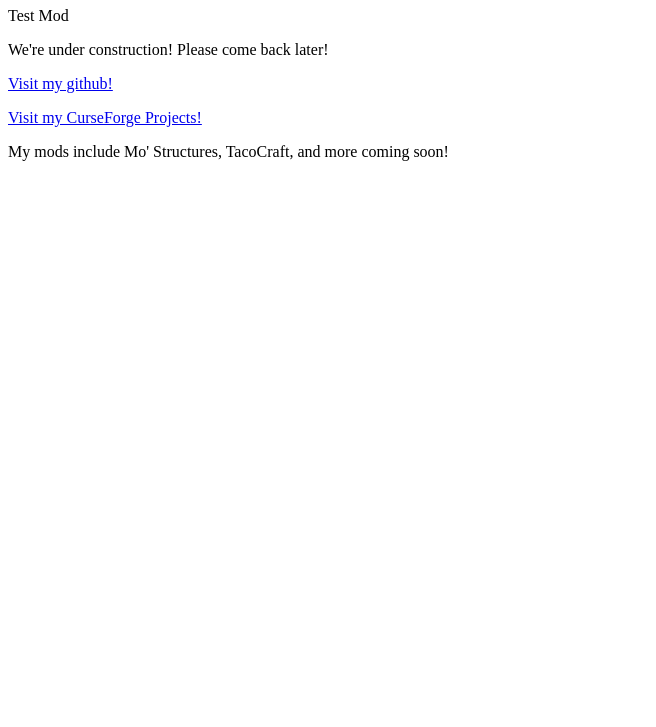
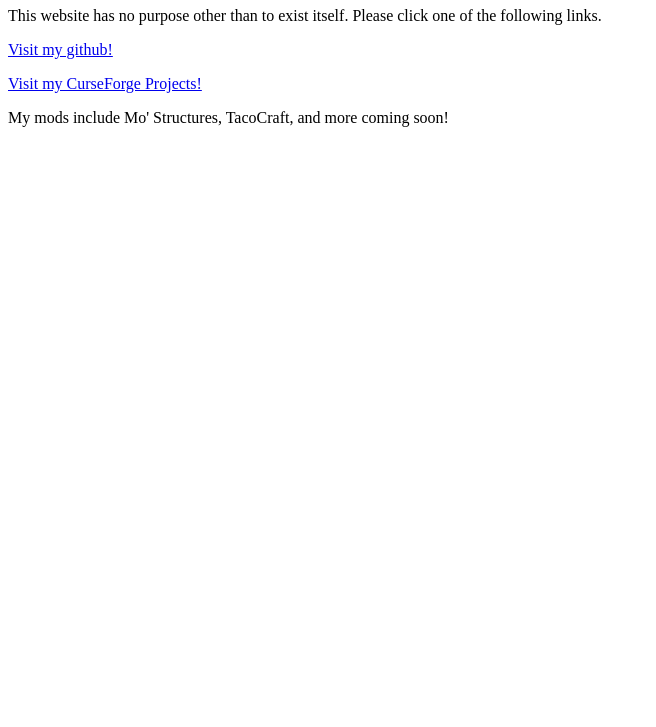
Before and after one commit to franiscoder/franiscoder.github.io, a plain HTML site: page index.html in a window 1280 px wide. Shown: the part 73-800 px from the top of the page, without its empty margins (0-656 px from the left). Drawn offline with Linux system fonts and the light colour scheme.

Commit message:
April Update 2.1.

```diff
--- a/index.html
+++ b/index.html
@@ -2,8 +2,7 @@
 <html>
 <body>
 <h1>Fran's Mods</h1>
-<p>Test Mod</p>
-<p> We're under construction! Please come back later!</p>
+<p> This website has no purpose other than to exist itself. Please click one of the following links.</p>
 <p> <a href="https://github.com/franiscoder">Visit my github!</a>  </p>
 <p> <a href="https://www.curseforge.com/members/franiscoder/projects">Visit my CurseForge Projects!</a></p>
 <p> My mods include Mo' Structures, TacoCraft, and more coming soon!</p>
```
